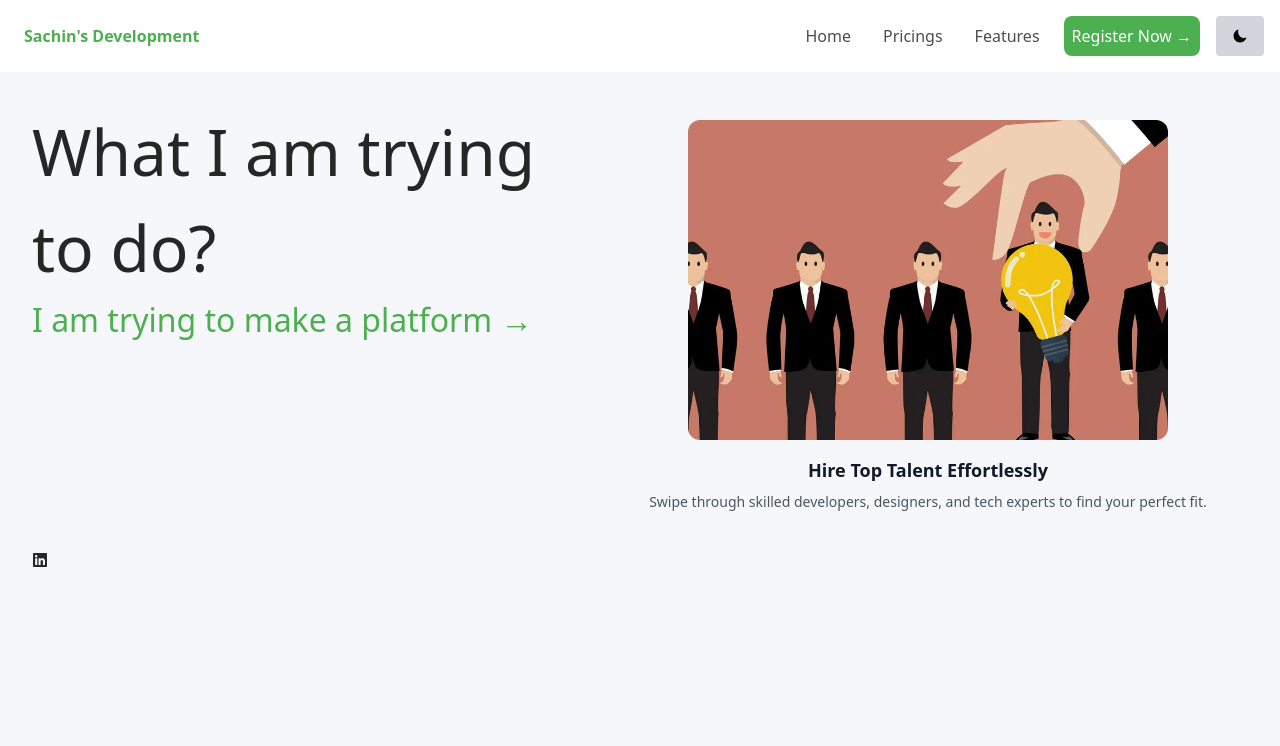
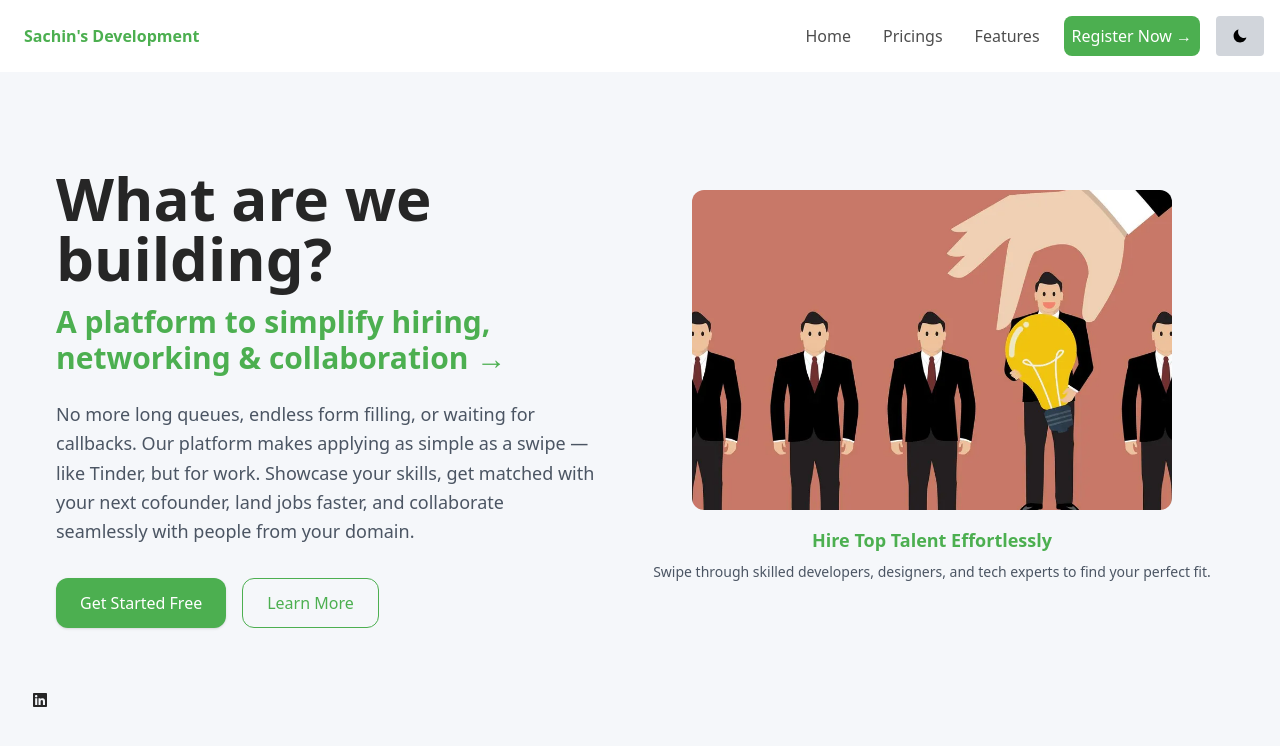
Before and after one commit to Ssharma0355/react-tech-social-media, a React (Create React App) app: page / in a window 1280 px wide. Shown: the top 746 px of the page. Built offline with nearby package versions, Linux system fonts and the light colour scheme.

Commit message:
resflixed pages

```diff
--- a/src/pages/landingpage/Section1/CaruselSection.js
+++ b/src/pages/landingpage/Section1/CaruselSection.js
@@ -48,7 +48,7 @@ const CaruselSection = () => {
                 alt={item.title}
                 className="w-[30rem] h-[20rem] object-cover rounded-xl mb-4"
               />
-              <h2 className="text-lg font-semibold text-gray-900 dark:text-gray-100">
+              <h2 className="text-lg font-semibold text-[#4CAF50] dark:text-gray-100">
                 {item.title}
               </h2>
               {item.desc && (
--- a/src/pages/landingpage/Section1/Section1.js
+++ b/src/pages/landingpage/Section1/Section1.js
@@ -1,18 +1,50 @@
-import React from 'react'
-import CaruselSection from './CaruselSection';
+import React from "react";
+import CaruselSection from "./CaruselSection";
+import { useNavigate } from "react-router-dom";
 
 const Section1 = () => {
+  const navigate = useNavigate();
+
+    const toSignuppage = () => {
+      navigate("/signup");
+    };
   return (
-    <div className="flex flex-col md:flex-row justify-center gap-8 w-full">
-      <div className="flex flex-col w-full">
-        <h1 className="text-[4rem] align-start">What I am trying to do?</h1>
-        <h1 className="text-[2rem] text-[#4CAF50] align-start">
-          I am trying to make a platform &rarr;
+    <div className="flex flex-col md:flex-row items-center justify-between gap-10 max-w-7xl mx-auto px-6 py-16">
+      {/* Left Content */}
+      <div className="flex flex-col w-full md:w-1/2">
+        <h1 className="text-4xl md:text-6xl font-bold leading-tight mb-4">
+          What are we building?
         </h1>
+        <h2 className="text-2xl md:text-3xl text-[#4CAF50] font-semibold mb-6">
+          A platform to simplify hiring, networking & collaboration →
+        </h2>
+        <p className="text-lg text-gray-600 leading-relaxed">
+          No more long queues, endless form filling, or waiting for callbacks.
+          Our platform makes applying as simple as a swipe — like Tinder, but
+          for work. Showcase your skills, get matched with your next cofounder,
+          land jobs faster, and collaborate seamlessly with people from your
+          domain.
+        </p>
+
+        <div className="mt-8 flex gap-4">
+          <button
+            onClick={toSignuppage}
+            className="px-6 py-3 bg-[#4CAF50] text-white rounded-xl shadow hover:bg-[#3eb442] transition"
+          >
+            Get Started Free
+          </button>
+          <button className="px-6 py-3 border border-[#4CAF50] text-[#4CAF50] rounded-xl hover:bg-[#d7dad7] transition">
+            Learn More
+          </button>
+        </div>
       </div>
-      <CaruselSection />
+
+      {/* Right Carousel */}
+      <div className="w-full md:w-1/2">
+        <CaruselSection />
+      </div>
     </div>
   );
-}
+};
 
-export default Section1
+export default Section1;
```
